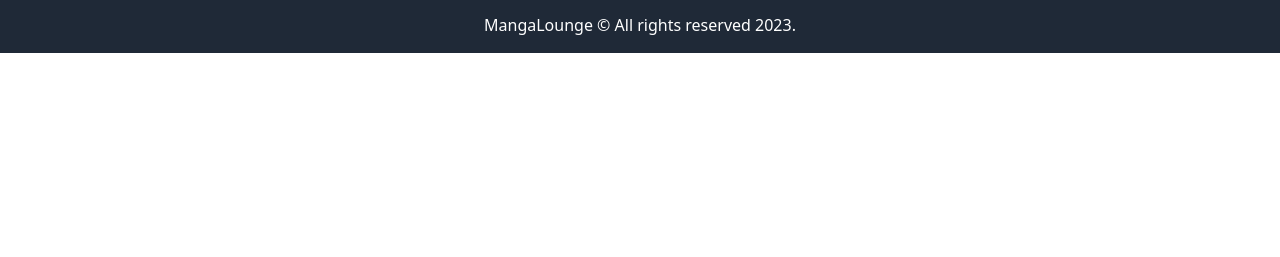
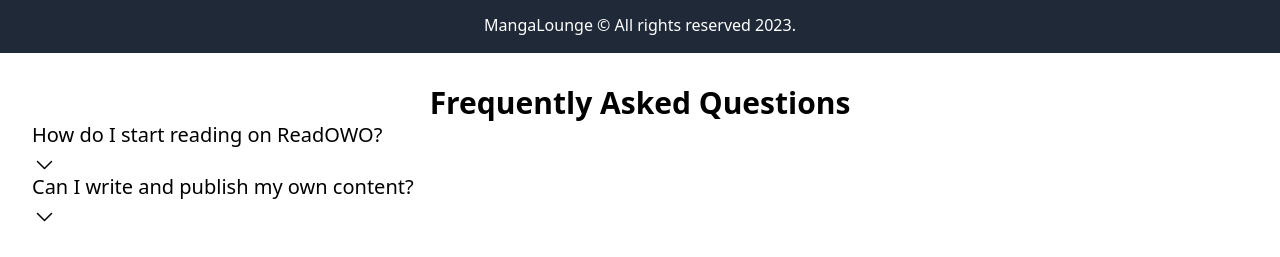
Before and after one commit to MangaLounge/ReadOwo-Landingpage, a website: page index.html in a window 1280 px wide. Shown: the part 4403-4660 px from the top of the page. Before the commit the page ends 4456 px from the top, so only its background shows below. Drawn offline with Linux system fonts and the light colour scheme.

Commit message:
chore: updated index.html

```diff
--- a/index.html
+++ b/index.html
@@ -216,5 +216,33 @@
     </div>
     <p class="text-center">MangaLounge &copy; All rights reserved 2023.</p>
   </footer>
+  <section id="faqs" class="p-8 bg-gray-200">
+    <h2 class="text-center font-bold text-3xl">Frequently Asked Questions</h2>
+    <div class="faq-container mt-4">
+        <div class="faq-item">
+            <button class="faq-question">
+                <h3 class="text-xl">How do I start reading on ReadOWO?</h3>
+                <svg xmlns="http://www.w3.org/2000/svg" fill="none" viewBox="0 0 24 24" stroke-width="1.5" stroke="currentColor" class="w-6 h-6">
+                    <path stroke-linecap="round" stroke-linejoin="round" d="M19.5 12.5l-7 7-7-7" />
+                </svg>
+            </button>
+            <div class="faq-answer hidden">
+                <p>To start reading, simply register for a free account, browse our library, and click on any title to begin reading.</p>
+            </div>
+        </div>
+        <div class="faq-item">
+            <button class="faq-question">
+                <h3 class="text-xl">Can I write and publish my own content?</h3>
+                <svg xmlns="http://www.w3.org/2000/svg" fill="none" viewBox="0 0 24 24" stroke-width="1.5" stroke="currentColor" class="w-6 h-6">
+                    <path stroke-linecap="round" stroke-linejoin="round" d="M19.5 12.5l-7 7-7-7" />
+                </svg>
+            </button>
+            <div class="faq-answer hidden">
+                <p>Yes! ReadOWO allows users to write and publish their own comics, mangas, and light novels for others to read.</p>
+            </div>
+        </div>
+        <!-- Add more FAQs as needed -->
+    </div>
+</section>
 </body>
 </html>
```
